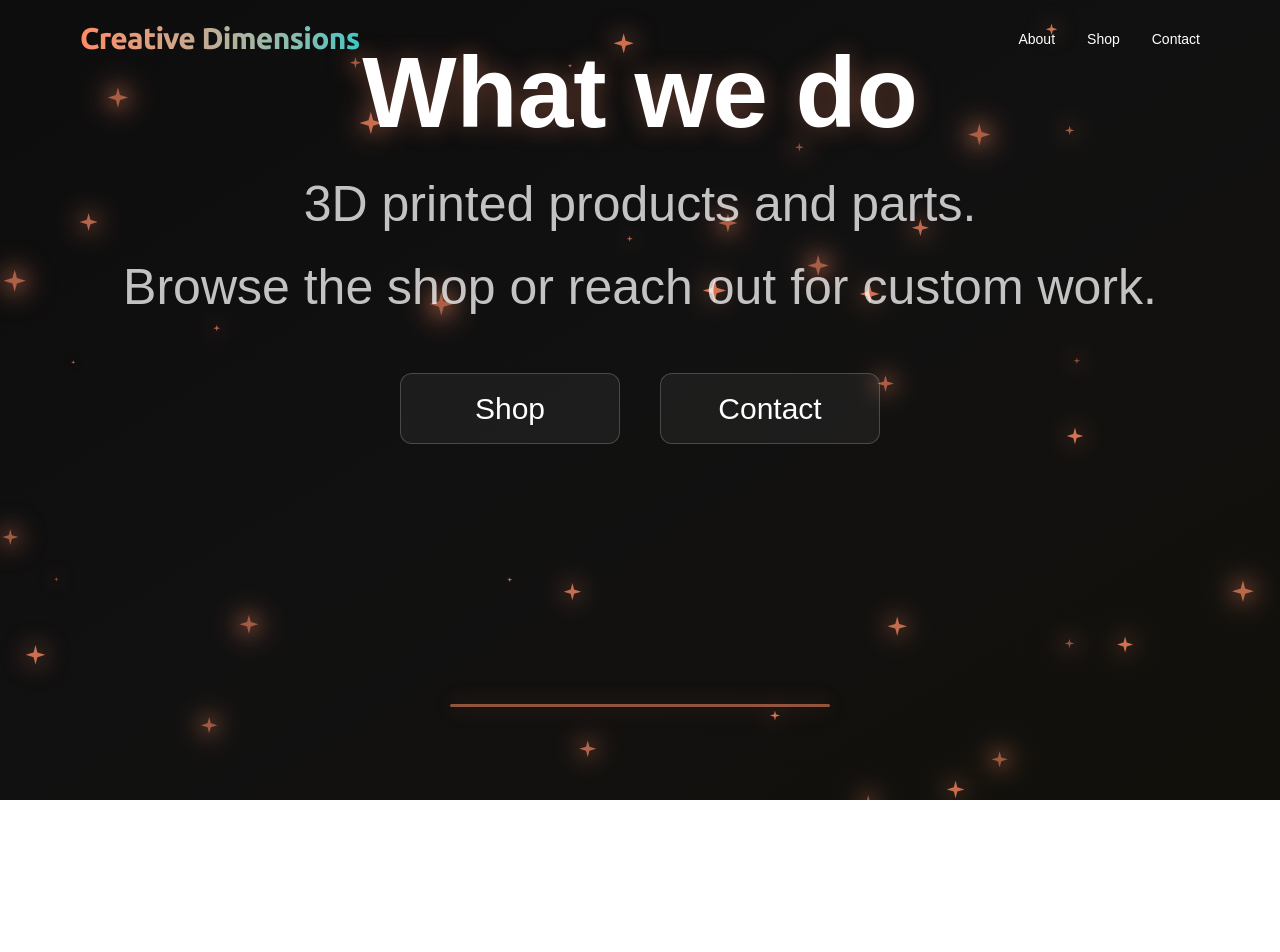
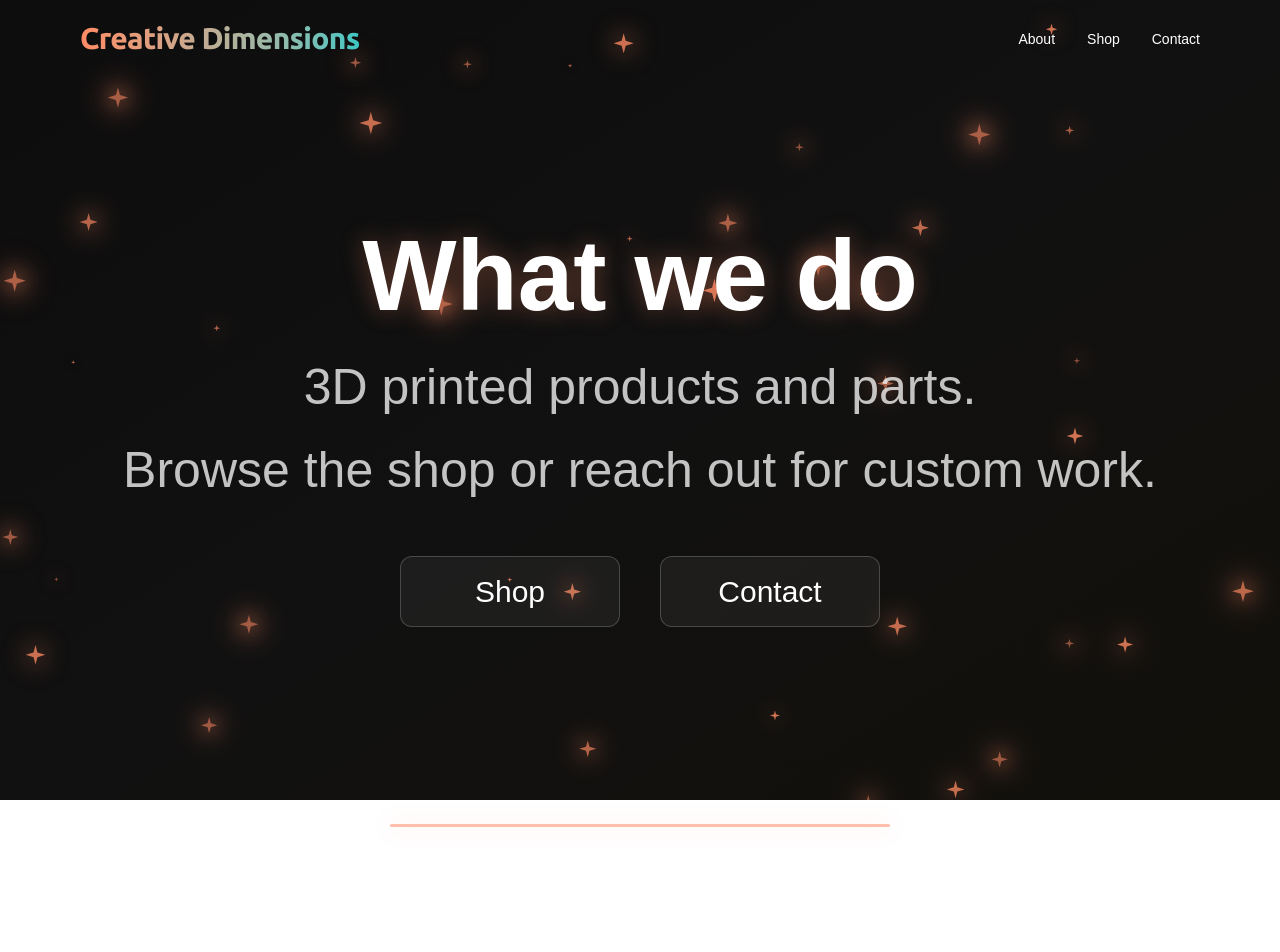
Before and after one commit to akaPaT0/Creative-Dimensions, a Next.js app: page / in a window 1280 px wide. Shown: the top 952 px of the page. Built offline with nearby package versions, Linux system fonts and the light colour scheme.

Commit message:
fixed section dividers on mobile and PC

```diff
--- a/app/page.tsx
+++ b/app/page.tsx
@@ -64,7 +64,7 @@ export default function Home() {
       </section>
 
       {/* HERO - PC (full screen) */}
-      <section className="relative z-10 hidden lg:flex lg:h-screen lg:items-center lg:pt-0 hero-in">
+      <section className="relative z-10 hidden lg:flex lg:h-screen lg:items-center lg:pt-10 hero-in">
         <HeroIn>
           <div className="mx-auto max-w-7xl px-6 w-full">
             <div className="mx-auto max-w px-10">
@@ -101,16 +101,16 @@ export default function Home() {
                   </div>
                 </div>
 
-                {/*Section Divider*/}
-                <div className="relative z-10 flex justify-center pt-65 pb-16">
-                <div className="h-[3px] w-36 sm:w-56 lg:w-[380px] rounded-full bg-[#FF8B64]/55 shadow-[0_0_22px_rgba(255,139,100,0.30)]" />
-              </div>
 
               </div>
             </div>
           </div>
         </HeroIn>
       </section>
+      {/*Section Divider*/}
+                <div className="relative z-10 flex justify-center pt-6 pb-8">
+                <div className="h-[3px] w-36 sm:w-56 lg:w-[500px] rounded-full bg-[#FF8B64]/55 shadow-[0_0_22px_rgba(255,139,100,0.30)]" />
+              </div>
 
 
       {/* Rest of page (scroll) */}
```
